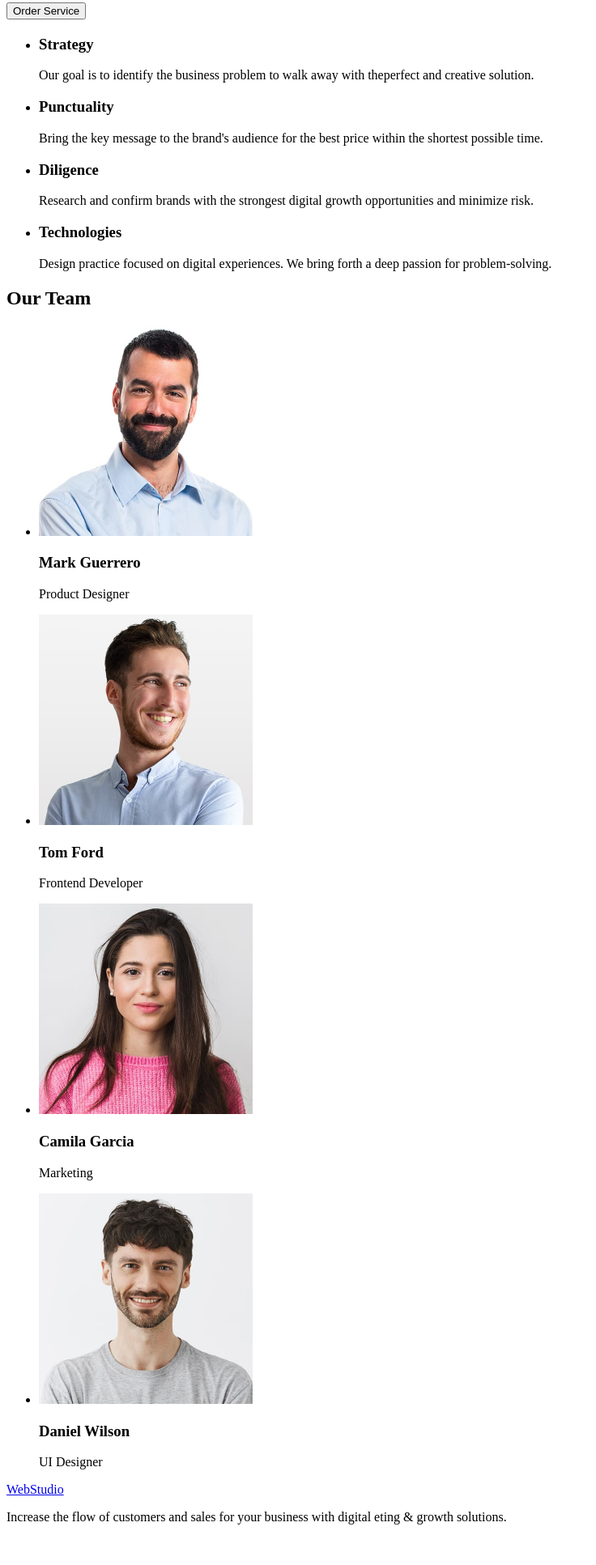
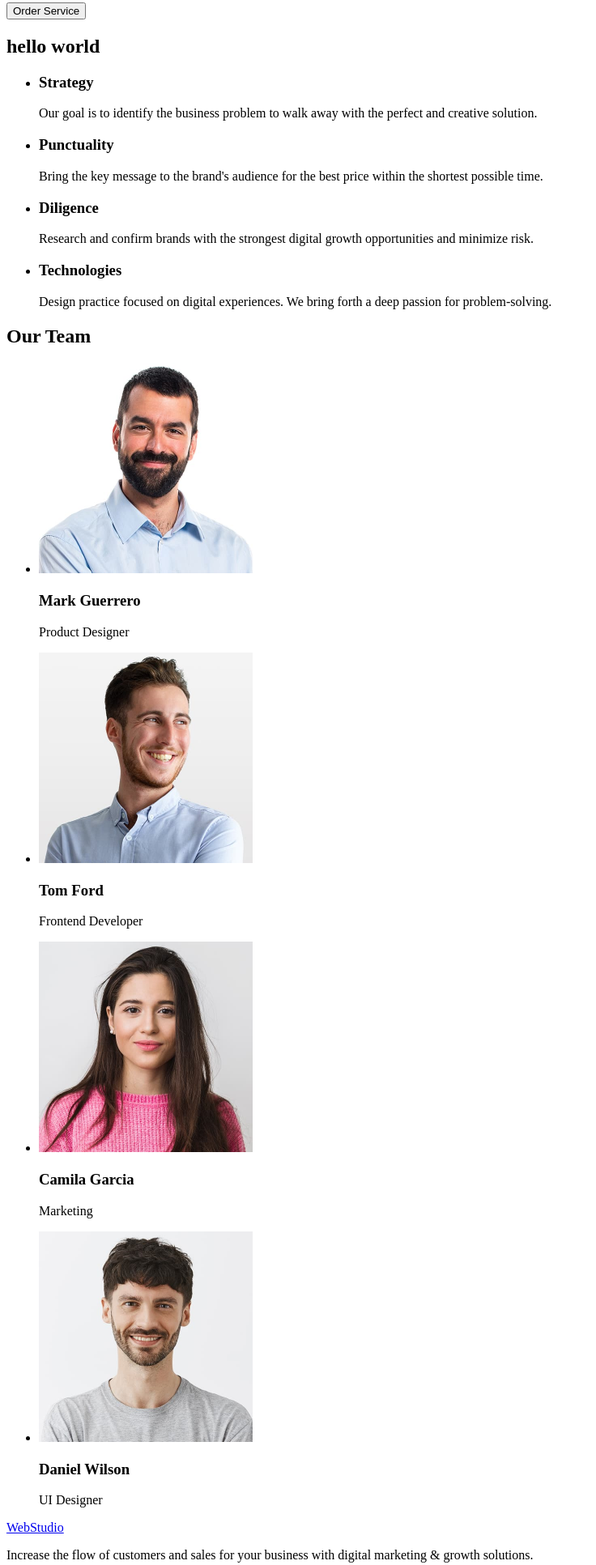
Before and after one commit to Nadiia-Rakivska/goit-markup-hw-01, a plain HTML site: page index.html in a window 1280 px wide. Shown: the part 212-2145 px from the top of the page at 81% size, without its empty margins (0-736 px from the left). Before the commit the page ends 2111 px from the top, so only its background shows below. Drawn offline with Linux system fonts and the light colour scheme.

Commit message:
update index file#2

```diff
--- a/index.html
+++ b/index.html
@@ -41,13 +41,13 @@
       <button type="button">Order Service</button>
     </section>
     <section>
-      <h2></h2>
+      <h2>hello world</h2>
       <ul>
         <li>
           <h3>Strategy</h3>
           <p>
             Our goal is to identify the business
-            problem to walk away with theperfect and creative solution.
+            problem to walk away with the perfect and creative solution.
           </p>
         </li>
         <li>
@@ -104,10 +104,8 @@
   <footer>
     <a href="/">WebStudio</a>
     <p>
-      Increase the flow of customers and
-      sales for your business with digital
-      eting & growth solutions.
-
+      Increase the flow of customers and sales for your business with
+       digital marketing & growth solutions.
     </p>
   </footer>
 </body>
```
